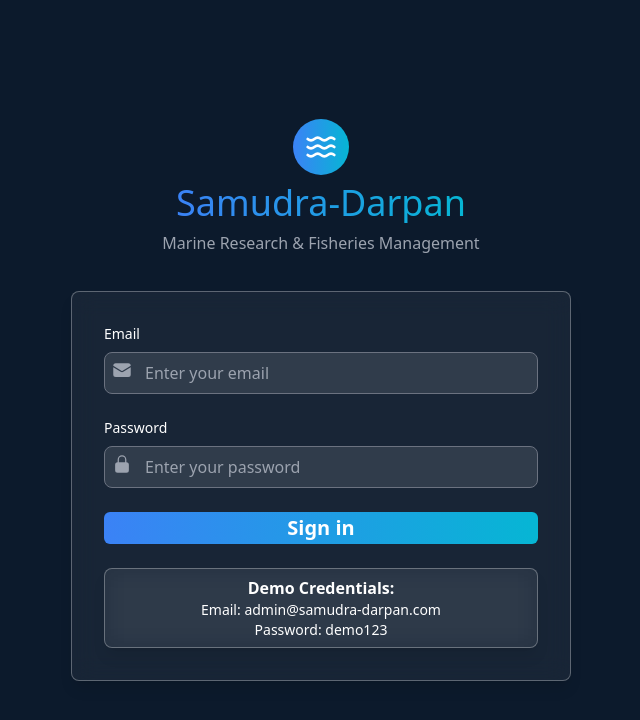
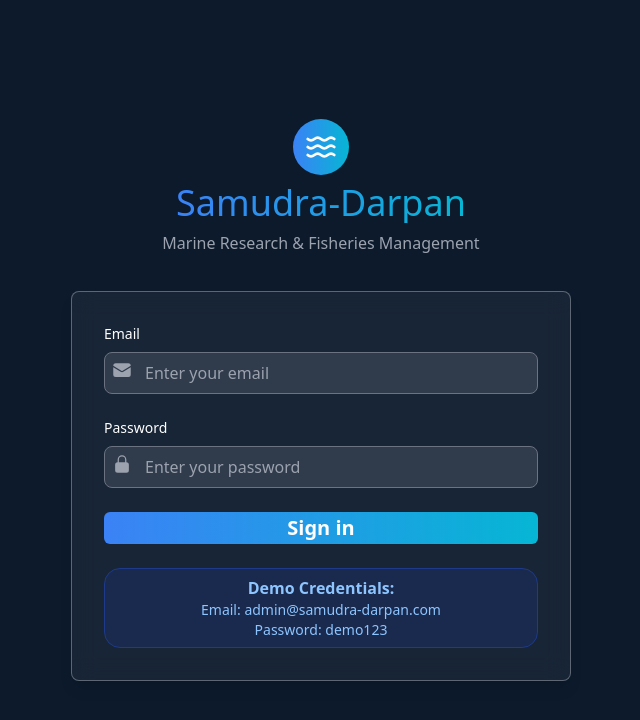
Before and after one commit to Matrixxboy/samudraManthan, a React (Vite) app: page /login in a window 1280 px wide. Shown: the top 720 px of the page, without its empty margins (319-959 px from the left). Built offline with nearby package versions, Linux system fonts and the light colour scheme.

Commit message:
glass issue solved

```diff
--- a/src/Pages/Login/LoginPage.jsx
+++ b/src/Pages/Login/LoginPage.jsx
@@ -96,14 +96,12 @@ const LoginPage = () => {
                         Sign in
                     </ButtonPrimary>
                 </form>
-
-                {/* Demo Glass */}
                 <div className="pt-6">
-                    <Glass className="flex flex-col justify-center items-center w-full h-[10vh] bg-blue-800/30 p-4 rounded-2xl border border-blue-900 text-[#8EC5FF]">
+                    <div className="flex flex-col justify-center items-center w-full h-[10vh] bg-blue-800/20 p-4 rounded-2xl border border-blue-900 text-[#8EC5FF]">
                         <p className="font-semibold ">Demo Credentials:</p>
                         <p className="text-sm">Email: admin@samudra-darpan.com</p>
                         <p className="text-sm">Password: demo123</p>
-                    </Glass>
+                    </div>
                 </div>
             </Glass>
         </div>
```
